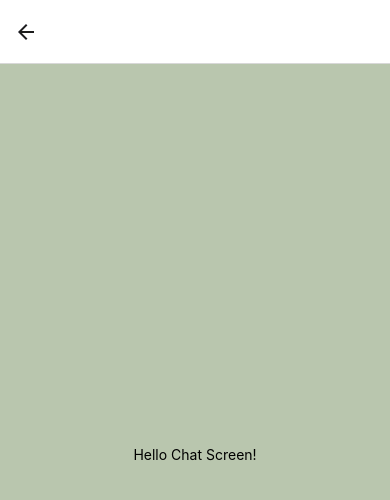
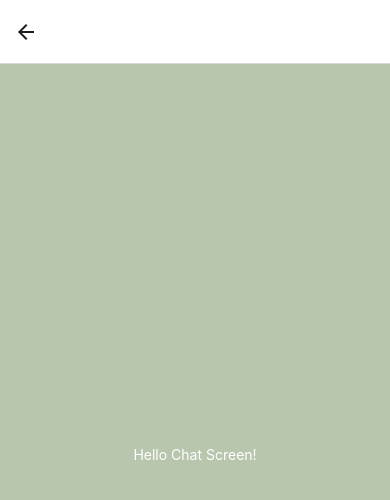
Before and after one commit to knopgm/App-Chat, a React Native app: screen / in a window 390 px wide. Both pictures are taken after a click on the button "START CHATTING". Shown: the top 500 px of the page. Built offline with nearby package versions, Linux system fonts and the light colour scheme.

Commit message:
Fix chat's text color

```diff
--- a/components/Chat.js
+++ b/components/Chat.js
@@ -15,7 +15,7 @@ export default class Screen2 extends React.Component {
           { backgroundColor: this.props.route.params.backgroundColor },
         ]}
       >
-        <Text>Hello Chat Screen!</Text>
+        <Text style={styles.chatText}>Hello Chat Screen!</Text>
       </View>
     );
   }
@@ -28,4 +28,7 @@ const styles = StyleSheet.create({
     alignItems: "center",
     // backgroundColor: "color",
   },
+  chatText: {
+    color: "white",
+  },
 });
```
